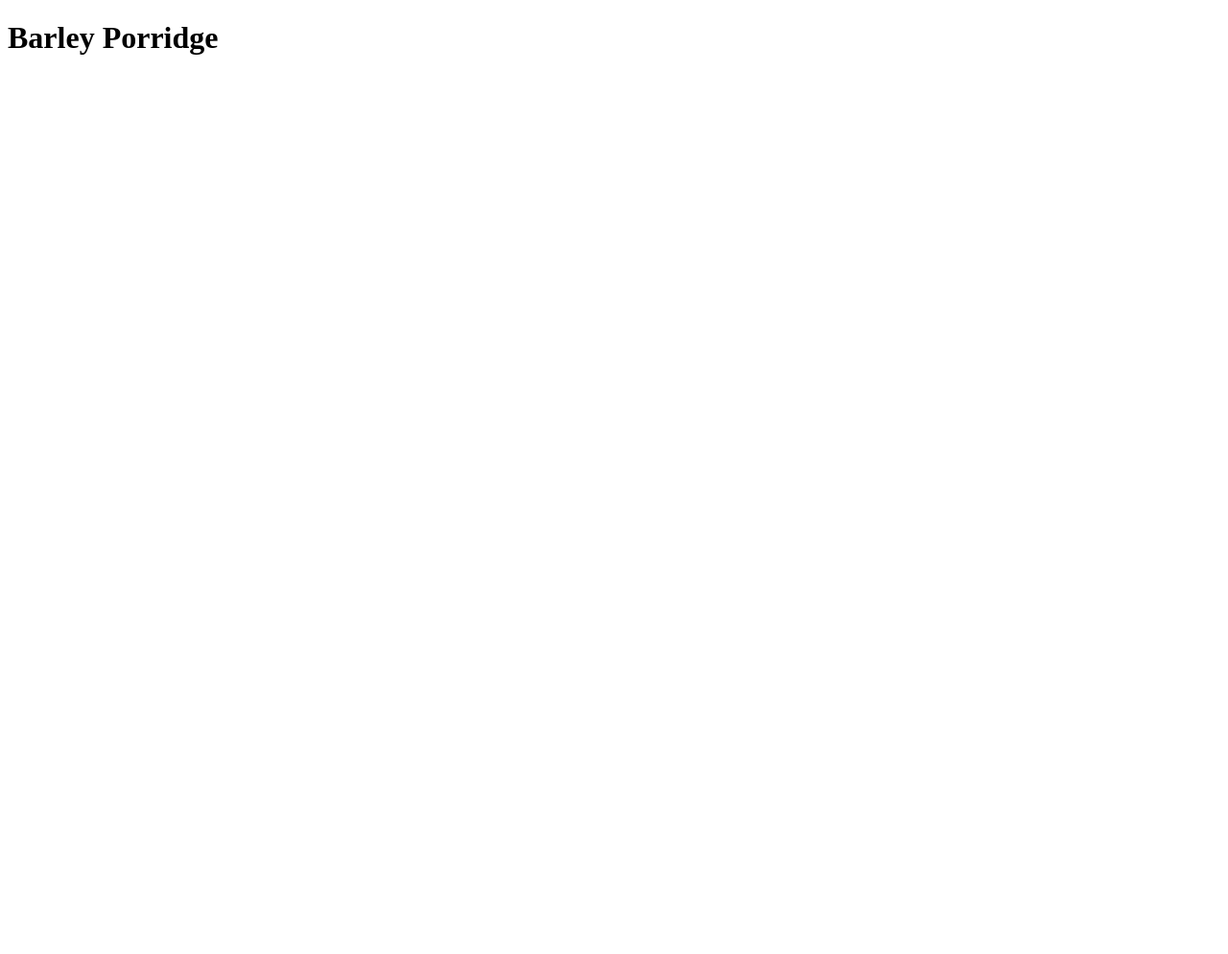
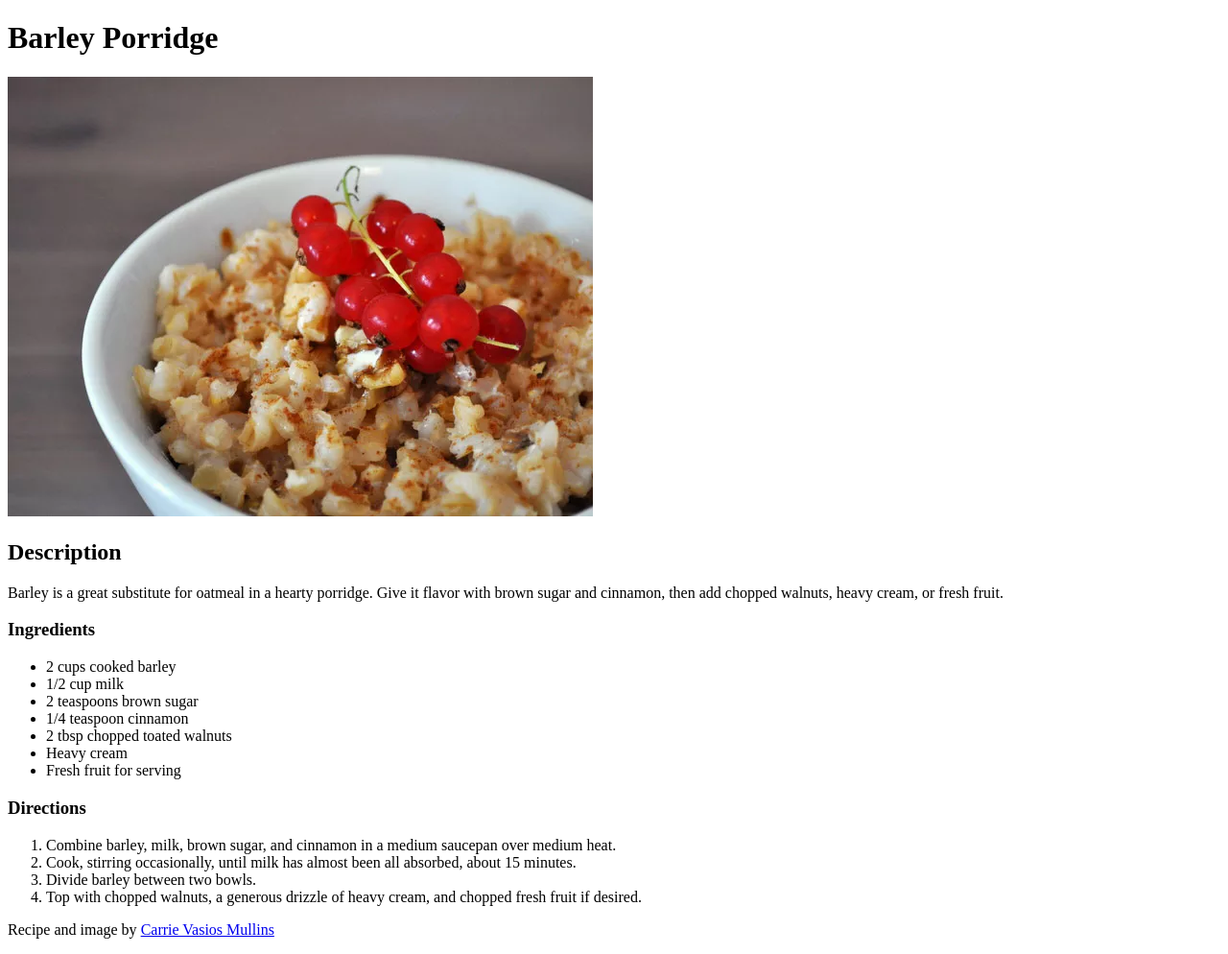
Before and after one commit to TomHergenreter/odin-recipes, a plain HTML site: page recipes/barley-porridge.html in a window 1280 px wide. Shown: the whole page at 96% size. Before the commit the page ends 800 px from the top, so only its background shows below. Drawn offline with Linux system fonts and the light colour scheme.

Commit message:
Add barley porridge page

```diff
--- a/recipes/barley-porridge.html
+++ b/recipes/barley-porridge.html
@@ -6,5 +6,26 @@
     </head>
     <body>
         <h1>Barley Porridge</h1>
+        <img src="../images/barley-porridge-image.webp" alt="barley porridge with fresh fruit">
+        <h2>Description</h2>
+        <p>Barley is a great substitute for oatmeal in a hearty porridge. Give it flavor with brown sugar and cinnamon, then add chopped walnuts, heavy cream, or fresh fruit. </p>
+        <h3>Ingredients</h3>
+        <ul>
+            <li>2 cups cooked barley</li>
+            <li>1/2 cup milk</li>
+            <li>2 teaspoons brown sugar</li>
+            <li>1/4 teaspoon cinnamon</li>
+            <li>2 tbsp chopped toated walnuts</li>
+            <li>Heavy cream</li>
+            <li>Fresh fruit for serving</li>
+        </ul>
+        <h3>Directions</h3>
+        <ol>
+            <li> Combine barley, milk, brown sugar, and cinnamon in a medium saucepan over medium heat.</li>
+            <li>Cook, stirring occasionally, until milk has almost been all absorbed, about 15 minutes.</li>
+            <li>Divide barley between two bowls.</li>
+            <li>Top with chopped walnuts, a generous drizzle of heavy cream, and chopped fresh fruit if desired.</li>
+        </ol>
+        <p>Recipe and image by <a href="https://www.seriouseats.com/barley-porridge-cooked-with-milk-recipe">Carrie Vasios Mullins</a></p>
     </body>
 </html>
```
Also changed, not shown: images/barley-porridge-image.webp (added).
